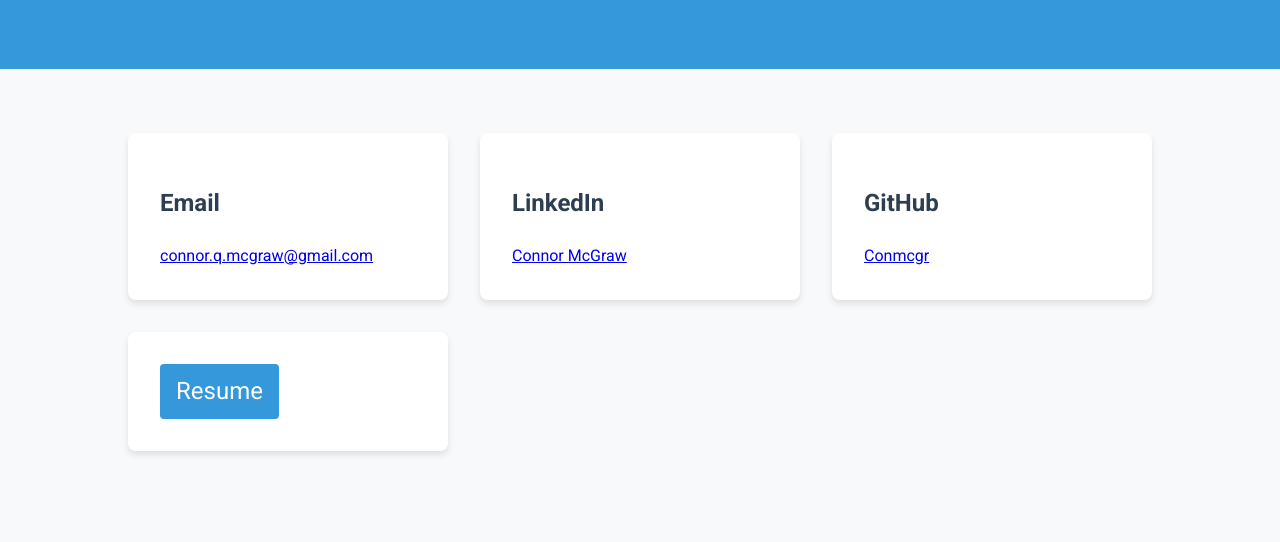
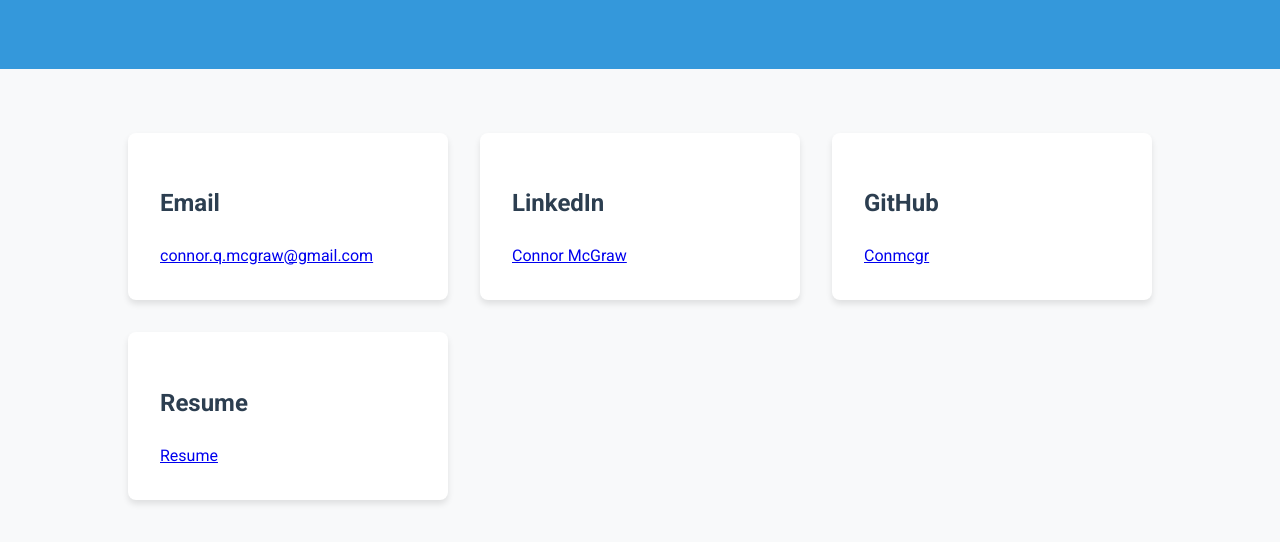
Before and after one commit to Conmcgr/portfolio-website, a plain HTML site: page contact.html in a window 1280 px wide. Shown: the part 242-784 px from the top of the page. Drawn offline with Linux system fonts and the light colour scheme.

Commit message:
resume fixing

```diff
--- a/contact.html
+++ b/contact.html
@@ -39,14 +39,8 @@
                     <a href="https://github.com/Conmcgr" target="_blank">Conmcgr</a>
                 </div>
                 <div class="contact-item">
-                    <a href="./Connor McGraw Resume - UChicago.pdf" target="_blank"
-                       title="Resume"
-                       onmouseover="hover('resume')"
-                       onmouseout="gone('resume')"
-                       class="button button5"
-                       style="display: inline-block; text-decoration: none; font-size: 24px;">
-                        Resume
-                    </a>
+                    <h2>Resume</h2>
+                    <a href="./Connor McGraw Resume - UChicago.pdf" target="_blank">Resume</a>
                 </div>
 
             </div>
```
